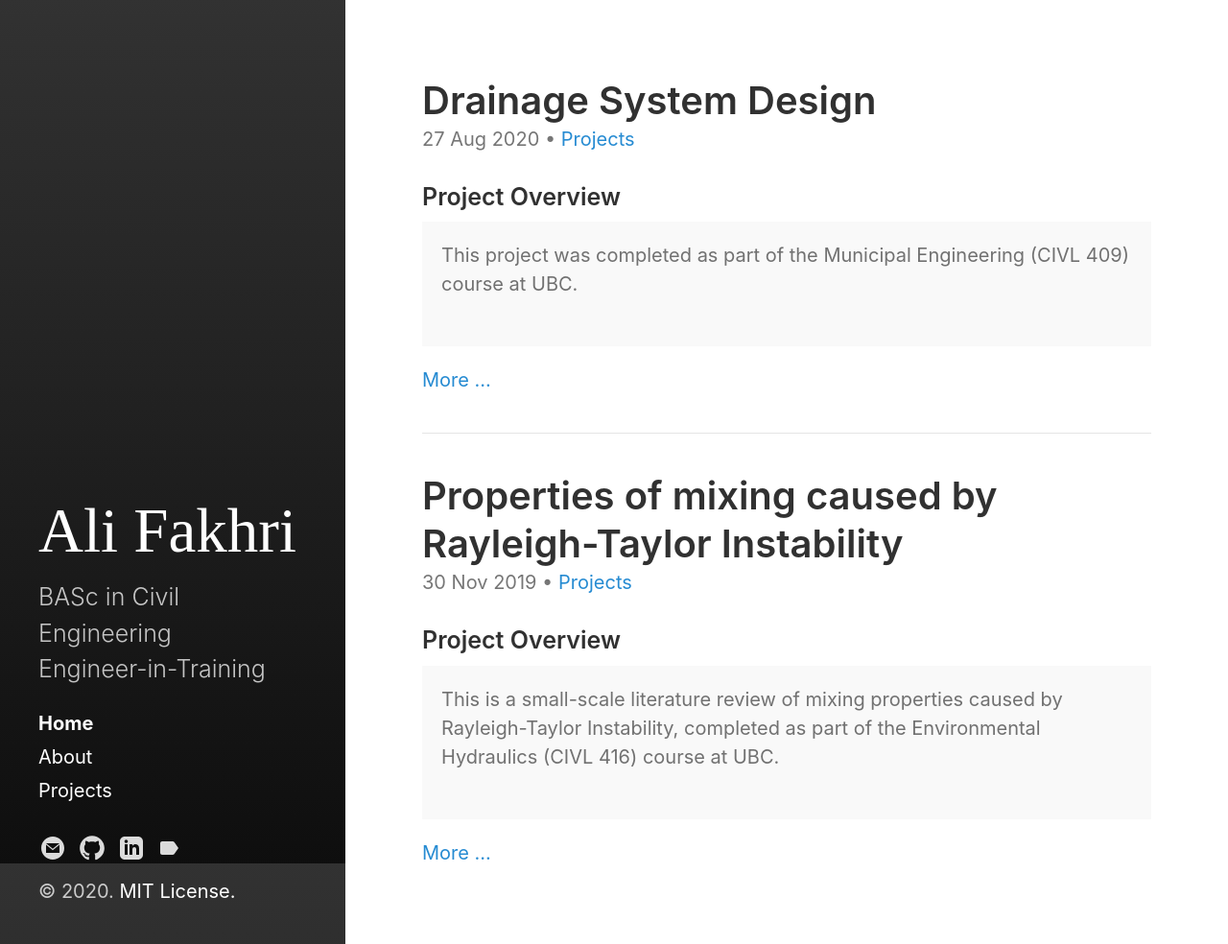
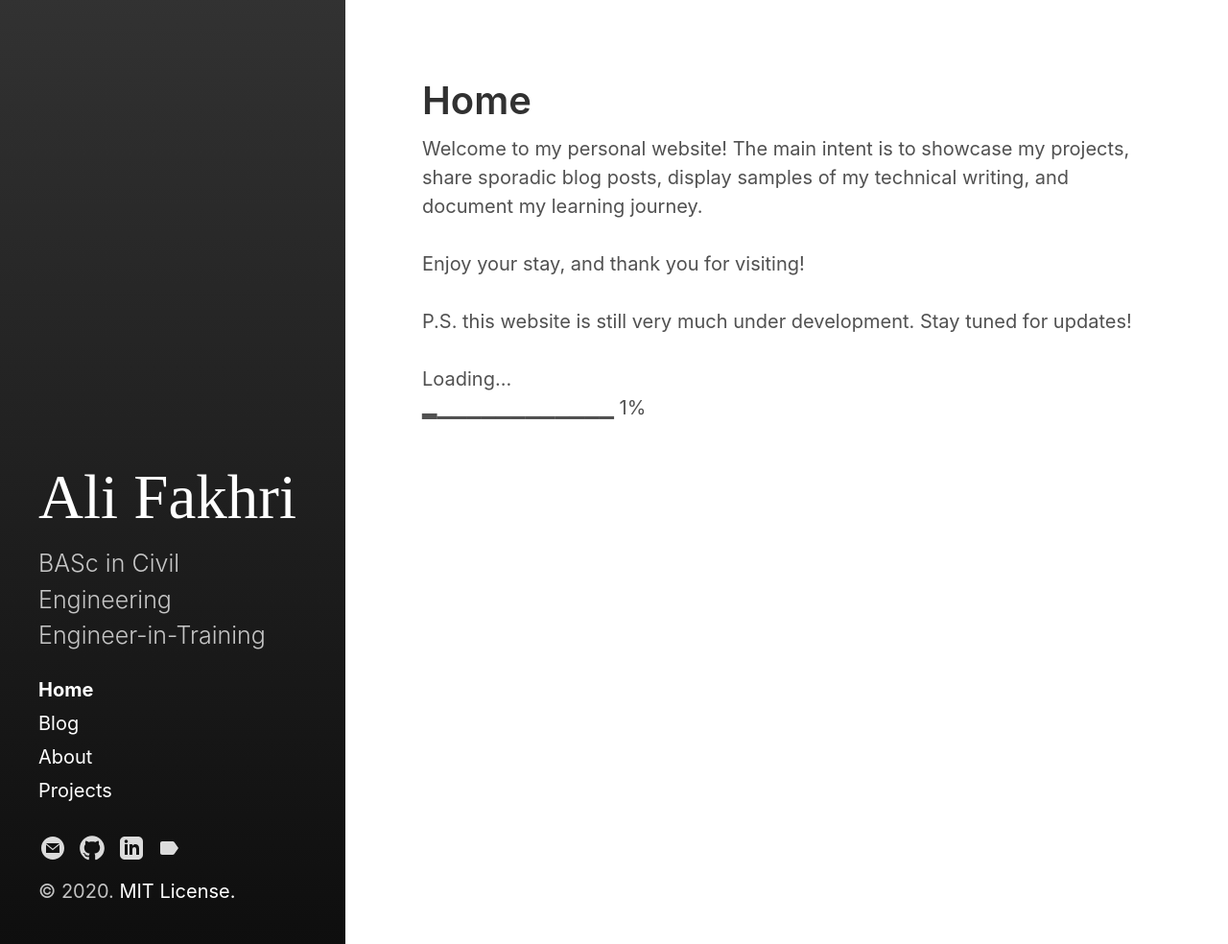
Before and after one commit to a-fakhri/a-fakhri.github.io, a Jekyll site: the page built from index.html, in a window 1280 px wide and 984 px high. Shown: the whole window at 96% size. Built offline with Jekyll 4.4.1, drawn with Linux system fonts in a browser that asks for light colours; the list of posts is cut into pages by our own code.

Commit message:
Added default home page + some minor updates

```diff
--- a/Gemfile
+++ b/Gemfile
@@ -1,6 +1,5 @@
 source "https://rubygems.org"
 gemspec
 
-gem "github-pages", group: :jekyll_plugins
-
+gem "kramdown-parser-gfm"
 gem 'wdm', '~> 0.1.1', :install_if => Gem.win_platform?
--- a/_config.yml
+++ b/_config.yml
@@ -11,10 +11,10 @@ github_username:  a-fakhri
 linkedin:         alifakhriubc
 email:            afakhri@protonmail.com
 # version:          0.1
-google_analytics: "UA-174909639-1"
+google_analytics: UA-174909639-1
 # disqus:
   # shortname: afakhri
-# baseurl:          '/hydeout'
+# baseurl:          '/home'
                   # the optional subpath of your site, e.g. "/blog"
                   # NB: This applies to all pages in your Jekyll site.
                   # If you want to move just the blog index pages but keep
@@ -25,8 +25,8 @@ author:
   name:           'Andrew Fong'
   url:            https://twitter.com/fongandrewc
 
-paginate:         5
-# paginate_path:    '/page:num'
+paginate:         3
+paginate_path:    '/blog/page:num'
                     # Or '/blog/page:num' if you want to move your index pages
 
 plugins:
@@ -36,7 +36,7 @@ plugins:
 
 # Sidebar link settings
 sidebar_home_link:  true
-# sidebar_blog_link:  '/blog'   # By default, your home page is your blog
+sidebar_blog_link:  '/blog'   # By default, your home page is your blog
                                 # page. If you change your paginate_path,
                                 # set this to the root of the paginate_path
                                 # to enable a separate blog link.
--- a/_posts/2019-11-30-RTI-Instability.md
+++ b/_posts/2019-11-30-RTI-Instability.md
@@ -2,6 +2,7 @@
 layout: post_no_comments
 title: "Properties of mixing caused by Rayleigh-Taylor
 Instability"
+excerpt_separator:  <!--more-->
 categories:
   - Projects
 tags:
@@ -20,6 +21,7 @@ The contents of the final paper, submitted on November 30, 2018, are displayed b
 Click <a href="{{ site.url }}{{ site.baseurl }}/assets/pdfs/RTI Instability - Ali Fakhri.pdf" download>here</a> to download the pdf version.
 
 </div>
+<!--more-->
 ---
 
 ### 1.0 Introduction
--- a/index.html
+++ b/index.html
@@ -1,4 +1,16 @@
 ---
-layout: index
+layout: page
 title: Home
 ---
+
+<p>
+  Welcome to my personal website! The main intent is to showcase my projects, share sporadic blog posts, display samples of my technical writing, and document my learning journey.
+  <br><br>
+  Enjoy your stay, and thank you for visiting!<br>
+  <br>P.S. this website is still very much under development. Stay tuned for updates!
+  <br>
+  <br>
+  Loading...
+  <br>
+▂▁▁▁▁▁▁▁▁▁▁▁▁ 1%
+</p>
```
Also changed, not shown: _posts/2020-08-27-drainage-system-design.md (+3 -1 lines), about.md (+1 -1 lines), blog.html (added, +15 -0 lines), _includes/custom-head.html (line endings or trailing spaces), 1 other file.
